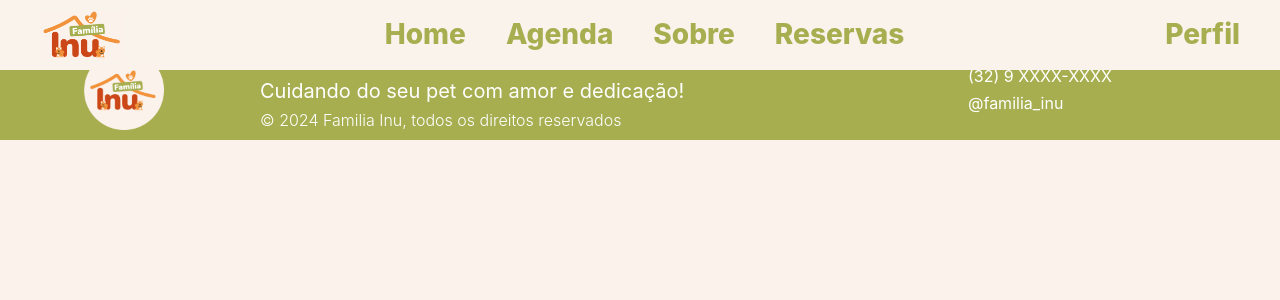
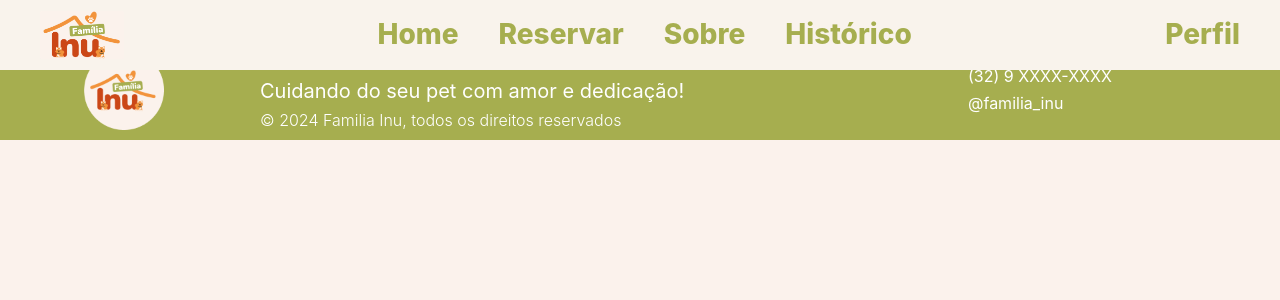
Before and after one commit to yamashita-tiemi/Familia-Inu, a Next.js app: page /admin in a window 1280 px wide. Shown: the top 300 px of the page. Built offline with nearby package versions, Linux system fonts and the light colour scheme.

Commit message:
Update Navbar

```diff
--- a/src/app/_components/navbar.tsx
+++ b/src/app/_components/navbar.tsx
@@ -45,13 +45,13 @@ export function Navbar() {
                     <TitleNavbar color="#F2933C" title={"Home"} size={"28px"} />
                 </Link>
                 {autenticado ? (<Link as={NextLink} href='/agenda' color="#A6AE4F">
-                    <TitleNavbar color="#F2933C" title={"Agenda"} size={"28px"} />
+                    <TitleNavbar color="#F2933C" title={"Reservar"} size={"28px"} />
                 </Link>) : ''}
                 <Link as={NextLink} href='/sobre' color="#A6AE4F">
                     <TitleNavbar color="#F2933C" title={"Sobre"} size={"28px"} />
                 </Link>
                 {autenticado ? (<Link as={NextLink} href='/hospedagensUsuario' color="#A6AE4F">
-                    <TitleNavbar color="#F2933C" title={"Reservas"} size={"28px"} />
+                    <TitleNavbar color="#F2933C" title={"Histórico"} size={"28px"} />
                 </Link>) : ''}
             </Flex>
             {autenticado ?
@@ -87,13 +87,13 @@ export function NavbarAdmin() {
                     <TitleNavbar color="" title={"Home"} size={"28px"} />
                 </Link>
                 <Link as={NextLink} href='/agenda' color="#A6AE4F">
-                    <TitleNavbar color="" title={"Agenda"} size={"28px"} />
+                    <TitleNavbar color="" title={"Reservar"} size={"28px"} />
                 </Link>
                 <Link as={NextLink} href='/sobre' color="#A6AE4F">
                     <TitleNavbar color="" title={"Sobre"} size={"28px"} />
                 </Link>
                 <Link as={NextLink} href='/hospedagensUsuario' color="#A6AE4F">
-                    <TitleNavbar color="" title={"Reservas"} size={"28px"} />
+                    <TitleNavbar color=""  title={"Histórico"} size={"28px"} />
                 </Link>
             </Flex>
             <Link as={NextLink} href='/perfil/tutor' color="#A6AE4F">
```
